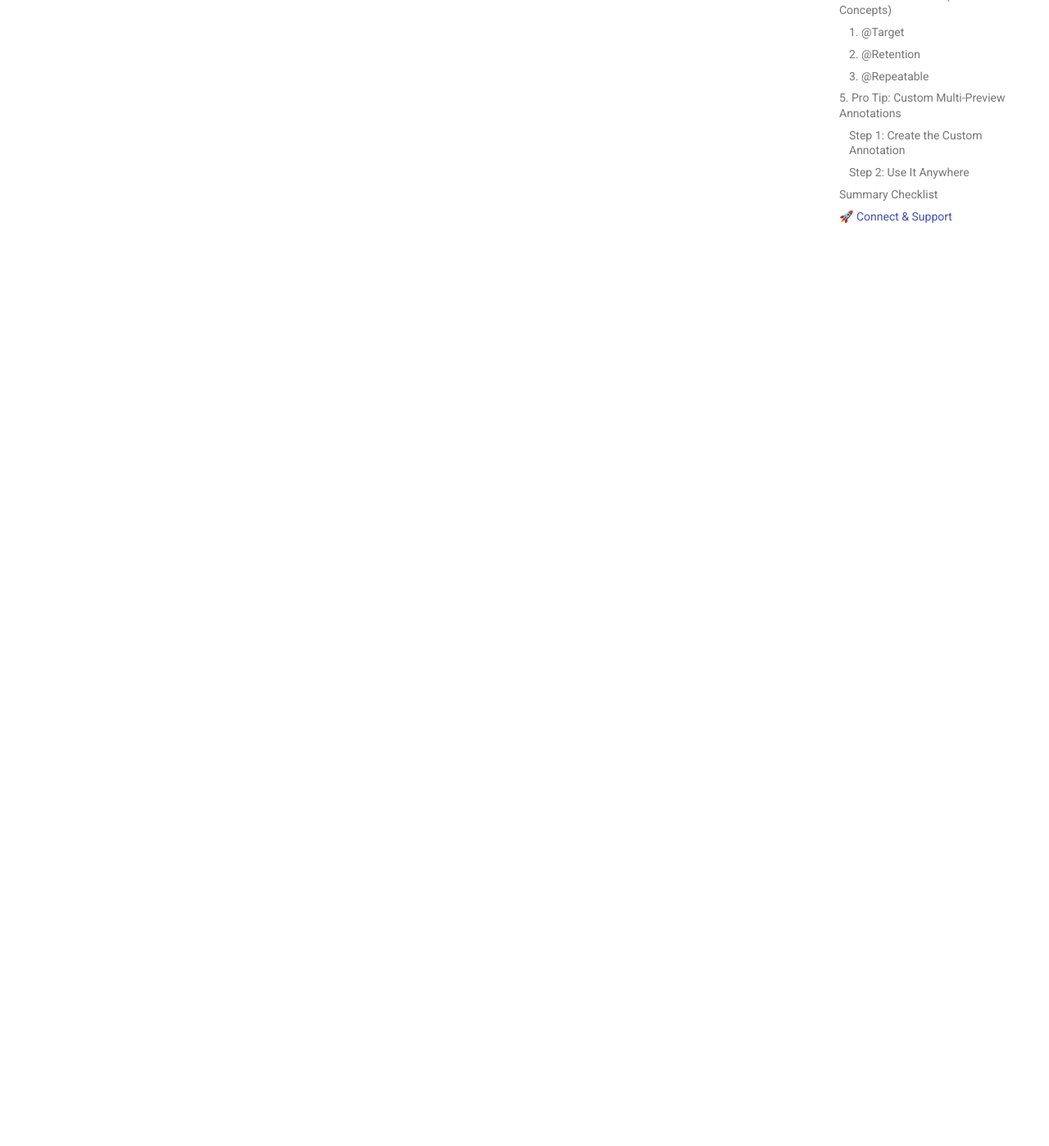
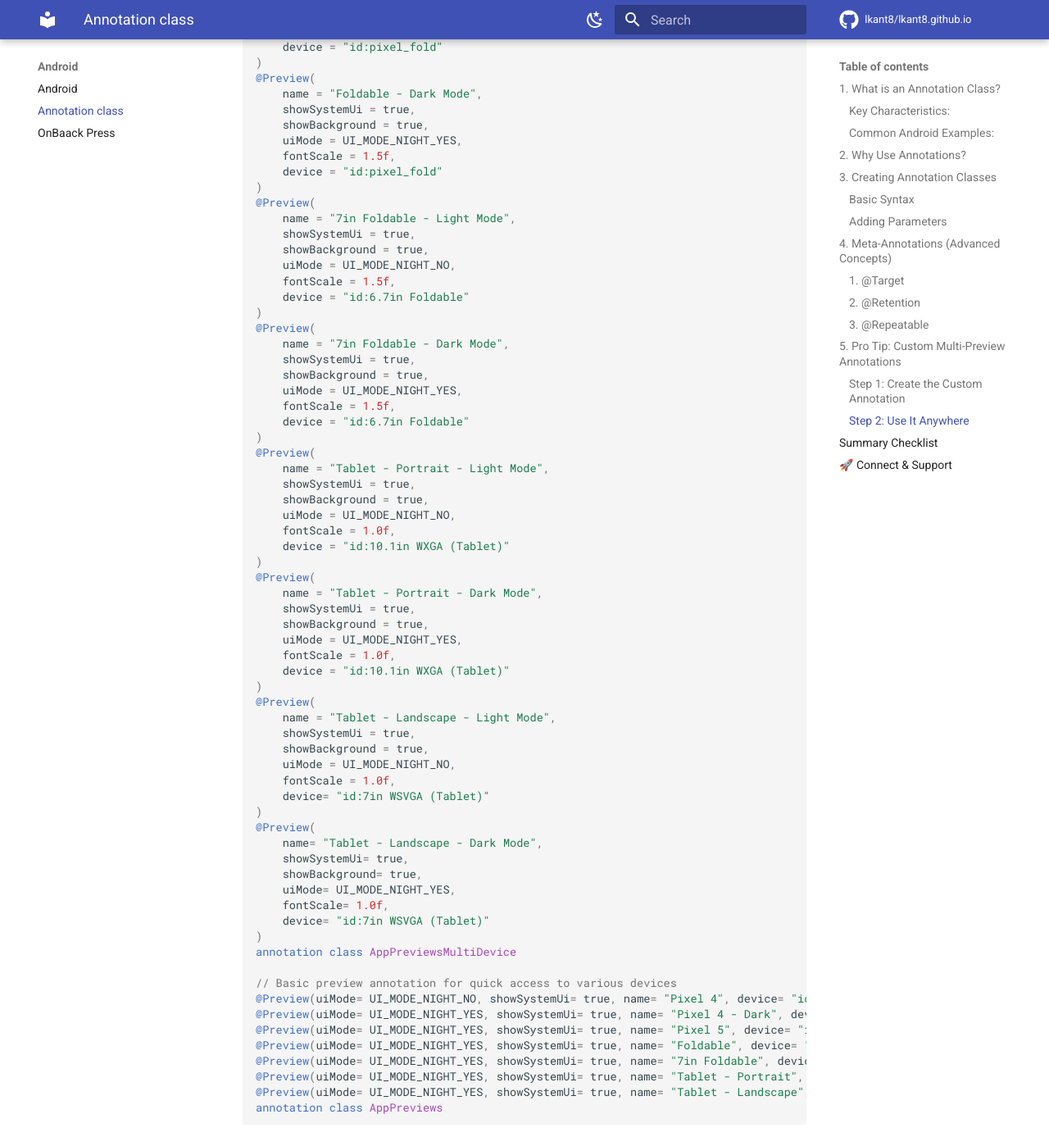
Before and after one commit to lkant8/lkant8.github.io, an MkDocs documentation site: the page built from docs/android/annotation.md, in a window 1280 px wide and 1400 px high, scrolled down 4165 px. Shown: the whole window at 82% size. Built offline with MkDocs 1.6.1 and Material for MkDocs 9.7.7, drawn with Linux system fonts in a browser that asks for light colours; comment, search, counter and statistics services are not loaded; some of the changed text lies outside the part shown.

Commit message:
android annotation added

````diff
--- a/docs/android/annotation.md
+++ b/docs/android/annotation.md
@@ -119,6 +119,123 @@
 
 ---
 
+
+[View On Github](https://github.com/lkant8/compose-mvvm/blob/706800a8e03ef90c0dd47a88852f5c1275bbd429/app/src/main/java/com/example/mycomposable/utils/UiRenderView.kt#L8-L104)
+
+```kotlin
+@Preview(
+    name = "Pixel 4 - Light Mode",
+    showSystemUi = true,
+    showBackground = true,
+    uiMode = UI_MODE_NIGHT_NO,
+    fontScale = 0.75f,
+    device = "id:pixel_4"
+)
+@Preview(
+    name = "Pixel 4 - Dark Mode",
+    showSystemUi = true,
+    showBackground = true,
+    uiMode = UI_MODE_NIGHT_YES,
+    fontScale = 0.75f,
+    device = "id:pixel_4"
+)
+@Preview(
+    name = "Pixel 5 - Light Mode",
+    showSystemUi = true,
+    showBackground = true,
+    uiMode = UI_MODE_NIGHT_NO,
+    fontScale = 0.75f,
+    device = "id:pixel_5"
+)
+@Preview(
+    name = "Pixel 5 - Dark Mode",
+    showSystemUi = true,
+    showBackground = true,
+    uiMode = UI_MODE_NIGHT_YES,
+    fontScale = 0.75f,
+    device = "id:pixel_5"
+)
+@Preview(
+    name = "Foldable - Light Mode",
+    showSystemUi = true,
+    showBackground = true,
+    uiMode = UI_MODE_NIGHT_NO,
+    fontScale = 1.5f,
+    device = "id:pixel_fold"
+)
+@Preview(
+    name = "Foldable - Dark Mode",
+    showSystemUi = true,
+    showBackground = true,
+    uiMode = UI_MODE_NIGHT_YES,
+    fontScale = 1.5f,
+    device = "id:pixel_fold"
+)
+@Preview(
+    name = "7in Foldable - Light Mode",
+    showSystemUi = true,
+    showBackground = true,
+    uiMode = UI_MODE_NIGHT_NO,
+    fontScale = 1.5f,
+    device = "id:6.7in Foldable"
+)
+@Preview(
+    name = "7in Foldable - Dark Mode",
+    showSystemUi = true,
+    showBackground = true,
+    uiMode = UI_MODE_NIGHT_YES,
+    fontScale = 1.5f,
+    device = "id:6.7in Foldable"
+)
+@Preview(
+    name = "Tablet - Portrait - Light Mode",
+    showSystemUi = true,
+    showBackground = true,
+    uiMode = UI_MODE_NIGHT_NO,
+    fontScale = 1.0f,
+    device = "id:10.1in WXGA (Tablet)"
+)
+@Preview(
+    name = "Tablet - Portrait - Dark Mode",
+    showSystemUi = true,
+    showBackground = true,
+    uiMode = UI_MODE_NIGHT_YES,
+    fontScale = 1.0f,
+    device = "id:10.1in WXGA (Tablet)"
+)
+@Preview(
+    name = "Tablet - Landscape - Light Mode",
+    showSystemUi = true,
+    showBackground = true,
+    uiMode = UI_MODE_NIGHT_NO,
+    fontScale = 1.0f,
+    device= "id:7in WSVGA (Tablet)"
+)
+@Preview(
+    name= "Tablet - Landscape - Dark Mode",
+    showSystemUi= true,
+    showBackground= true,
+    uiMode= UI_MODE_NIGHT_YES,
+    fontScale= 1.0f,
+    device= "id:7in WSVGA (Tablet)"
+)
+annotation class AppPreviewsMultiDevice
+
+// Basic preview annotation for quick access to various devices
+@Preview(uiMode= UI_MODE_NIGHT_NO, showSystemUi= true, name= "Pixel 4", device= "id:pixel_4")
+@Preview(uiMode= UI_MODE_NIGHT_YES, showSystemUi= true, name= "Pixel 4 - Dark", device= "id:pixel_4")
+@Preview(uiMode= UI_MODE_NIGHT_YES, showSystemUi= true, name= "Pixel 5", device= "id:pixel_5")
+@Preview(uiMode= UI_MODE_NIGHT_YES, showSystemUi= true, name= "Foldable", device= "id:pixel_fold")
+@Preview(uiMode= UI_MODE_NIGHT_YES, showSystemUi= true, name= "7in Foldable", device= "id:6.7in Foldable")
+@Preview(uiMode= UI_MODE_NIGHT_YES, showSystemUi= true, name= "Tablet - Portrait", device= "id:medium_tablet")
+@Preview(uiMode= UI_MODE_NIGHT_YES, showSystemUi= true, name= "Tablet - Landscape", device= "id:10.1in WXGA (Tablet)")
+annotation class AppPreviews
+
+```
+
+
+
+
 ## Summary Checklist
 
 * [ ] Use **Annotation Classes** for metadata, not logic.
````
